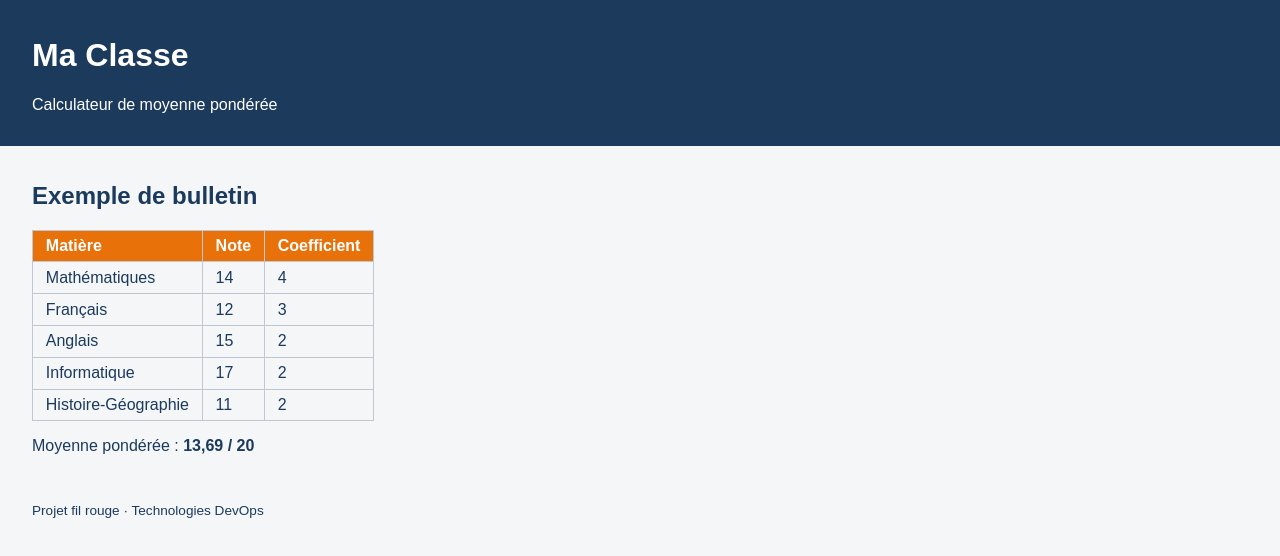
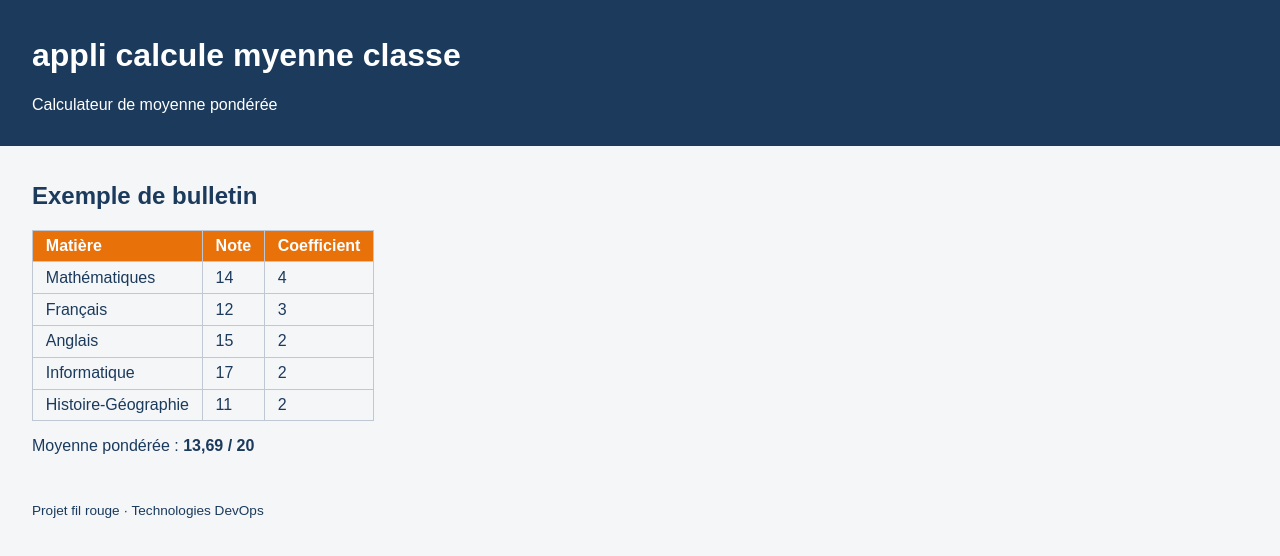
Before and after one commit to koffikonanelmatador-ctrl/ma-classe-solo, a plain HTML site: page index.html in a window 1280 px wide. Drawn offline with Linux system fonts and the light colour scheme.

Commit message:
modificationtion Titre par dev2

```diff
--- a/index.html
+++ b/index.html
@@ -8,7 +8,7 @@
 </head>
 <body>
   <header>
-    <h1>Ma Classe</h1>
+    <h1>appli calcule myenne classe</h1>
     <p>Calculateur de moyenne pondérée</p>
   </header>
   <main>
```
